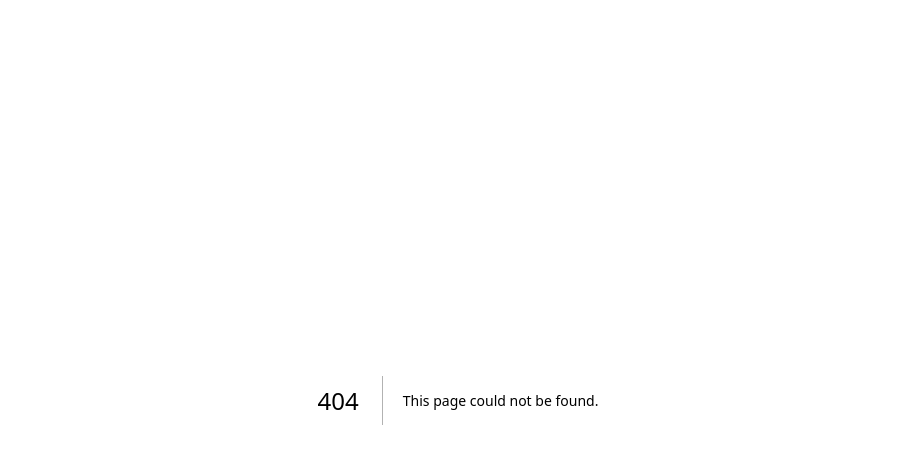
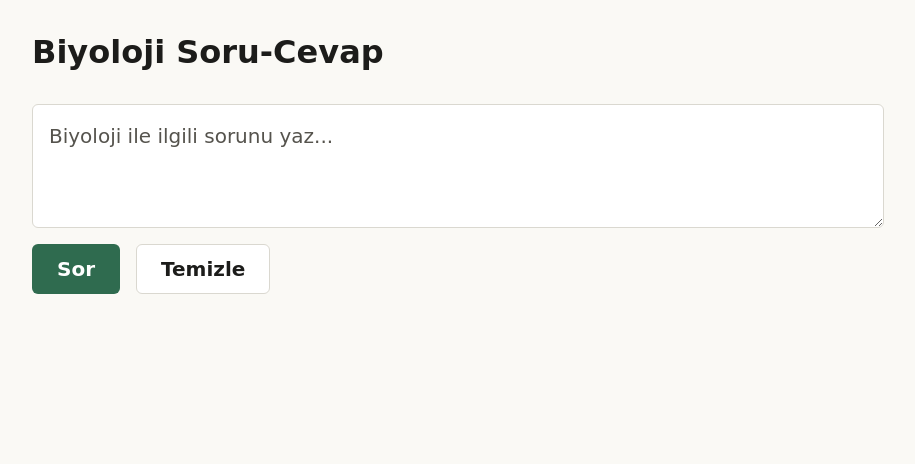
Before and after one commit to iWeslax83/BiyoAI, a Next.js app: page /tahta in a window 1280 px wide. Before the commit this address had no page. Shown: the top 464 px of the page, without its empty margins (182-1097 px from the left). Built offline with nearby package versions, Linux system fonts and the light colour scheme.

Commit message:
feat: add touch-optimized student Q&A page

```diff
--- a/app/globals.css
+++ b/app/globals.css
@@ -1,12 +1,42 @@
 :root {
-  --background: #ffffff;
-  --foreground: #171717;
+  --color-bg: #faf9f5;
+  --color-surface: #ffffff;
+  --color-text: #1c1c1a;
+  --color-text-secondary: #55534d;
+  --color-border: #dad8d0;
+  --color-accent: #2f6b4f;
+  --color-accent-active: #24543f;
+  --color-accent-contrast: #ffffff;
+  --color-warn: #8a5a1e;
+  --color-warn-border: #c08a3e;
+  --color-error: #a23b2e;
+
+  --space-1: 8px;
+  --space-2: 16px;
+  --space-3: 24px;
+  --space-4: 32px;
+
+  /* kept for backward compatibility with any code still reading these */
+  --background: var(--color-bg);
+  --foreground: var(--color-text);
 }
 
 @media (prefers-color-scheme: dark) {
   :root {
-    --background: #0a0a0a;
-    --foreground: #ededed;
+    --color-bg: #17170f;
+    --color-surface: #1f1f16;
+    --color-text: #ece9e0;
+    --color-text-secondary: #a8a598;
+    --color-border: #38372c;
+    --color-accent: #4b9270;
+    --color-accent-active: #5aa683;
+    --color-accent-contrast: #0e150f;
+    --color-warn: #e0ad63;
+    --color-warn-border: #b17f3a;
+    --color-error: #e0776a;
+
+    --background: var(--color-bg);
+    --foreground: var(--color-text);
   }
 }
 
@@ -24,9 +54,9 @@ body {
   min-height: 100%;
   display: flex;
   flex-direction: column;
-  color: var(--foreground);
-  background: var(--background);
-  font-family: Arial, Helvetica, sans-serif;
+  color: var(--color-text);
+  background: var(--color-bg);
+  font-family: 'DejaVu Sans', Verdana, sans-serif;
   -webkit-font-smoothing: antialiased;
   -moz-osx-font-smoothing: grayscale;
 }
@@ -47,3 +77,150 @@ a {
     color-scheme: dark;
   }
 }
+
+/* Touch-friendly form controls (kiosk / touch-screen board, no hover) */
+button,
+input,
+textarea {
+  font-size: 1.25rem;
+  font-family: inherit;
+}
+
+button {
+  min-height: 44px;
+  min-width: 44px;
+  padding: 0.75rem 1.5rem;
+}
+
+button:focus-visible,
+textarea:focus-visible {
+  outline: 2px solid var(--color-accent);
+  outline-offset: 2px;
+}
+
+/* /tahta student Q&A page */
+
+.tahta-page {
+  width: 100%;
+  max-width: 900px;
+  margin: 0 auto;
+  padding: var(--space-4) var(--space-3);
+  display: flex;
+  flex-direction: column;
+  gap: var(--space-4);
+}
+
+.tahta-title {
+  font-size: 2rem;
+  font-weight: 700;
+  line-height: 1.25;
+  color: var(--color-text);
+}
+
+.tahta-input-group {
+  display: flex;
+  flex-direction: column;
+  gap: var(--space-2);
+}
+
+.tahta-textarea {
+  width: 100%;
+  padding: var(--space-2);
+  line-height: 1.5;
+  color: var(--color-text);
+  background: var(--color-surface);
+  border: 1px solid var(--color-border);
+  border-radius: 6px;
+  resize: vertical;
+}
+
+.tahta-textarea::placeholder {
+  color: var(--color-text-secondary);
+}
+
+.tahta-button-row {
+  display: flex;
+  gap: var(--space-2);
+  flex-wrap: wrap;
+}
+
+.tahta-button {
+  border-radius: 6px;
+  font-weight: 600;
+  border: 1px solid transparent;
+  cursor: pointer;
+}
+
+.tahta-button-primary {
+  background: var(--color-accent);
+  color: var(--color-accent-contrast);
+}
+
+.tahta-button-primary:active:not(:disabled) {
+  background: var(--color-accent-active);
+}
+
+.tahta-button-primary:disabled {
+  background: var(--color-border);
+  color: var(--color-text-secondary);
+  cursor: not-allowed;
+}
+
+.tahta-button-secondary {
+  background: var(--color-surface);
+  color: var(--color-text);
+  border-color: var(--color-border);
+}
+
+.tahta-button-secondary:active {
+  background: var(--color-bg);
+}
+
+.tahta-error {
+  color: var(--color-error);
+  line-height: 1.5;
+}
+
+.tahta-answer {
+  border-left: 4px solid var(--color-accent);
+  background: var(--color-surface);
+  border-radius: 4px;
+  padding: var(--space-3);
+  display: flex;
+  flex-direction: column;
+  gap: var(--space-2);
+}
+
+.tahta-answer-text {
+  line-height: 1.6;
+  color: var(--color-text);
+  white-space: pre-wrap;
+}
+
+.tahta-tag {
+  display: inline-flex;
+  align-self: flex-start;
+  align-items: center;
+  gap: 8px;
+  border: 1px solid var(--color-warn-border);
+  color: var(--color-warn);
+  padding: 4px 10px;
+  border-radius: 4px;
+  font-size: 0.95rem;
+  font-weight: 600;
+}
+
+.tahta-tag-dot {
+  width: 8px;
+  height: 8px;
+  border-radius: 50%;
+  background: var(--color-warn-border);
+  flex-shrink: 0;
+}
+
+@media (max-width: 480px) {
+  .tahta-page {
+    padding: var(--space-3) var(--space-2);
+    gap: var(--space-3);
+  }
+}
--- /dev/null
+++ b/app/tahta/page.tsx
@@ -0,0 +1,86 @@
+'use client'
+
+import { useState } from 'react'
+
+type Answer = { answer: string; grounded: boolean; sourceIds: number[] }
+
+export default function TahtaPage() {
+  const [question, setQuestion] = useState('')
+  const [answer, setAnswer] = useState<Answer | null>(null)
+  const [loading, setLoading] = useState(false)
+  const [error, setError] = useState<string | null>(null)
+
+  async function ask() {
+    if (!question.trim() || loading) return
+    setLoading(true)
+    setError(null)
+    setAnswer(null)
+    try {
+      const res = await fetch('/api/ask', {
+        method: 'POST',
+        headers: { 'Content-Type': 'application/json' },
+        body: JSON.stringify({ question }),
+      })
+      if (!res.ok) {
+        const body = await res.json()
+        setError(body.error ?? 'Bir hata oluştu.')
+        return
+      }
+      setAnswer(await res.json())
+    } finally {
+      setLoading(false)
+    }
+  }
+
+  return (
+    <main className="tahta-page">
+      <h1 className="tahta-title">Biyoloji Soru-Cevap</h1>
+
+      <div className="tahta-input-group">
+        <textarea
+          className="tahta-textarea"
+          value={question}
+          onChange={(e) => setQuestion(e.target.value)}
+          rows={3}
+          placeholder="Biyoloji ile ilgili sorunu yaz..."
+        />
+        <div className="tahta-button-row">
+          <button
+            className="tahta-button tahta-button-primary"
+            onClick={ask}
+            disabled={loading}
+          >
+            {loading ? 'Yanıtlanıyor...' : 'Sor'}
+          </button>
+          <button
+            className="tahta-button tahta-button-secondary"
+            onClick={() => {
+              setQuestion('')
+              setAnswer(null)
+              setError(null)
+            }}
+          >
+            Temizle
+          </button>
+        </div>
+      </div>
+
+      {error && <p className="tahta-error">{error}</p>}
+
+      {answer && (
+        <div className="tahta-answer">
+          {!answer.grounded && (
+            <span className="tahta-tag">
+              <span className="tahta-tag-dot" />
+              Doğrulanamadı
+            </span>
+          )}
+          <p className="tahta-answer-text">{answer.answer}</p>
+          {!answer.grounded && (
+            <p className="tahta-answer-text">Bu cevap doğrulanamadı, öğretmenine sor.</p>
+          )}
+        </div>
+      )}
+    </main>
+  )
+}
```
